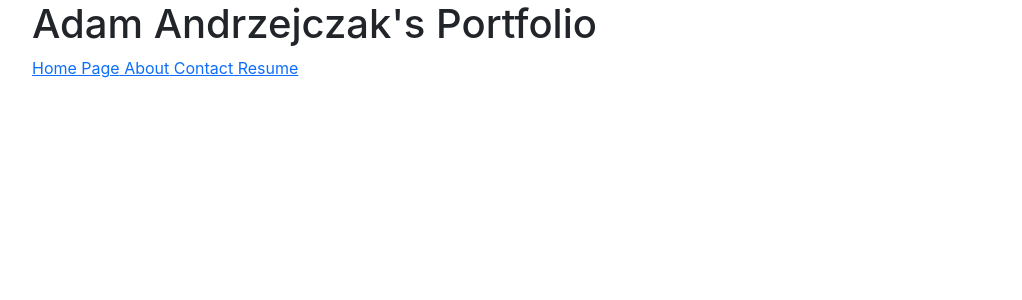
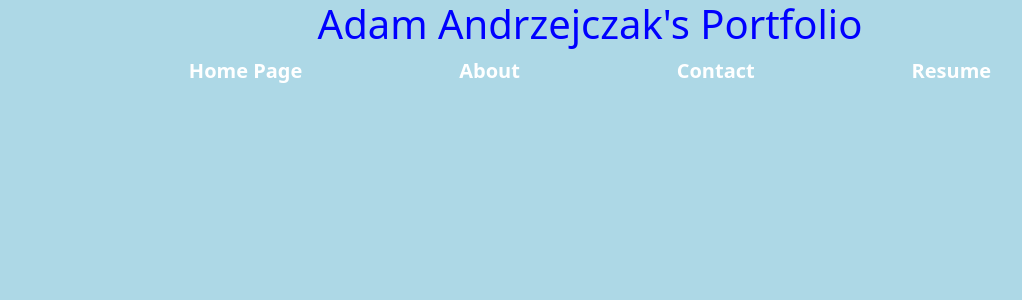
Before and after one commit to andadam24/20_React_Port, a React (Create React App) app in the folder portfolioproject/: page / in a window 1280 px wide. Shown: the top 300 px of the page, without its empty margins (50-1072 px from the left). Built offline with nearby package versions, Linux system fonts and the light colour scheme; a web font is replaced by a local one.

Commit message:
updated index.css

```diff
--- a/portfolioproject/src/index.css
+++ b/portfolioproject/src/index.css
@@ -1,13 +1,24 @@
 body {
-  margin: 0;
-  font-family: -apple-system, BlinkMacSystemFont, 'Segoe UI', 'Roboto', 'Oxygen',
-    'Ubuntu', 'Cantarell', 'Fira Sans', 'Droid Sans', 'Helvetica Neue',
-    sans-serif;
-  -webkit-font-smoothing: antialiased;
-  -moz-osx-font-smoothing: grayscale;
+  background-color: lightblue;
+}
+.title{
+  color: blue;
+  text-align: center;
 }
 
-code {
-  font-family: source-code-pro, Menlo, Monaco, Consolas, 'Courier New',
-    monospace;
+.heading{
+  display: flex;
+  justify-content: space-evenly;
 }
+
+.links{
+  text-decoration: none;
+  color: white;
+  font-size: 20px;
+  font-weight: bold;
+}
+
+.message{
+  height: 100px;
+  width: 500px;
+}
```
